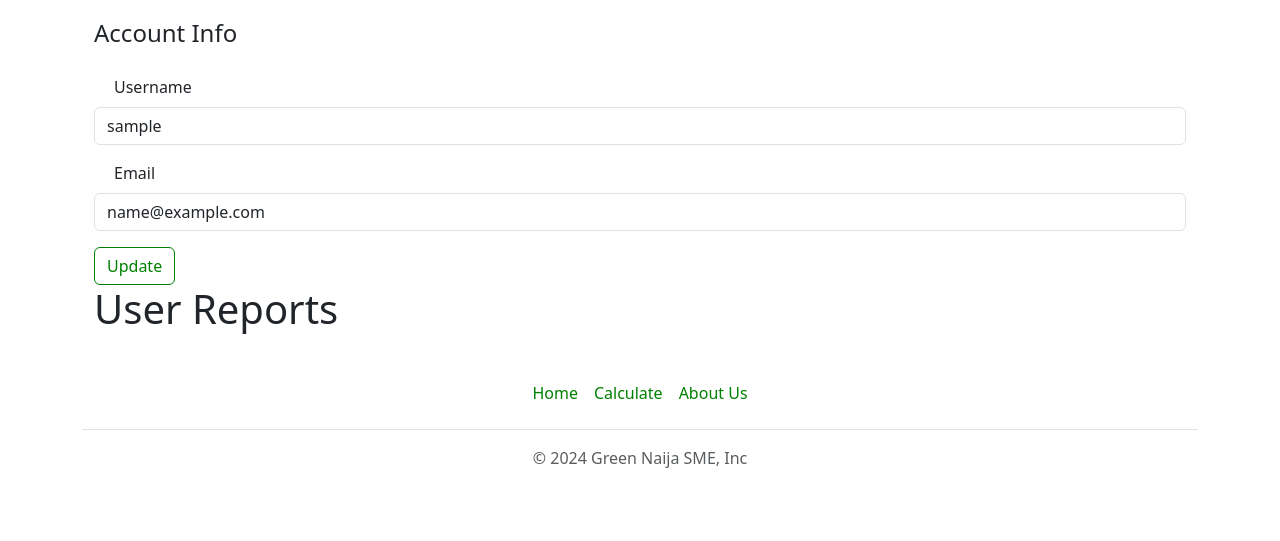
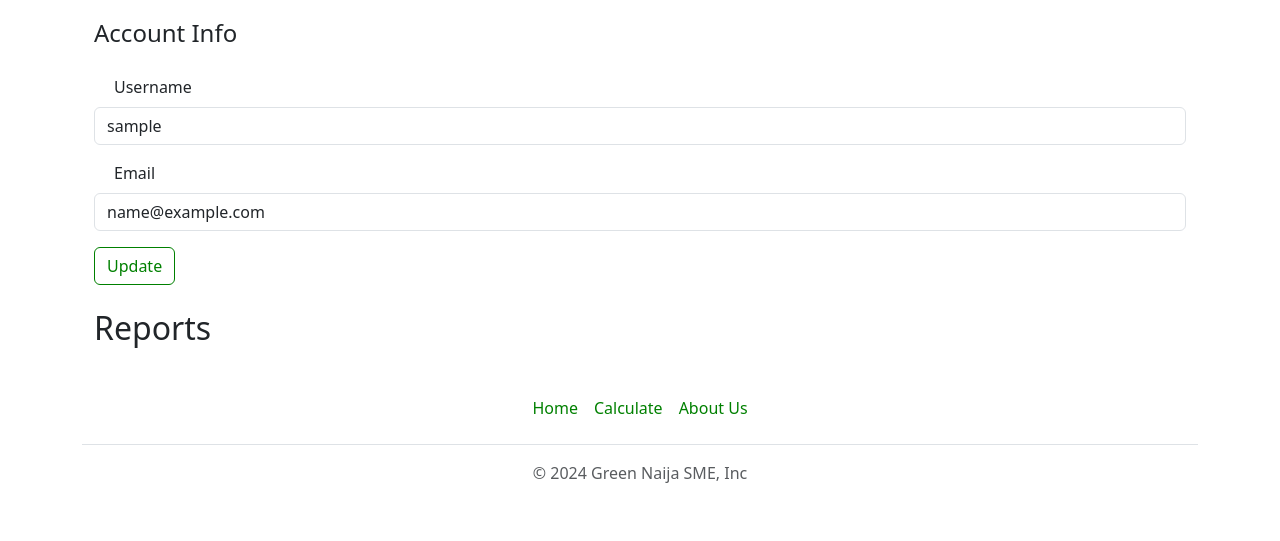
Before and after one commit to Te-mixx/Green-naija-sme, a Flask app: page /account in a window 1280 px wide. Shown: the part 316-857 px from the top of the page. Before the commit the page ends 784 px from the top, so only its background shows below. Run offline with Flask 3, Linux system fonts and the light colour scheme; the visitor is signed in with stand-in values (Sample User, id 1); data that the repository does not hold is empty; some libraries are stand-ins or nearby versions.

Commit message:
minor change

```diff
--- a/flaskr/templates/account.html
+++ b/flaskr/templates/account.html
@@ -42,8 +42,9 @@
               {{ form.submit(class="btn btn-outline-primary custom-primary-btn") }}
             </div>
           </form>
+          <br>
 
-          <h1>User Reports</h1>
+          <h2>Reports</h2>
           <ul>
               {% for report in user_reports %}
                   <li>
```
